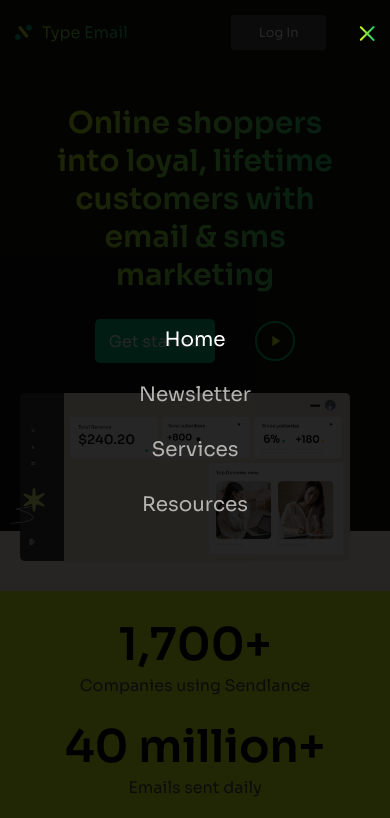
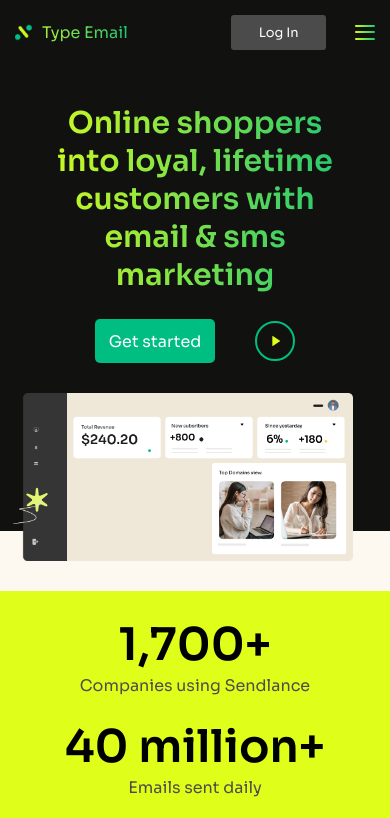
Before and after one commit to erykpham/type-email, a website with bundled scripts: page index.html in a window 390 px wide. Shown: the top 818 px of the page. Built offline with nearby package versions, Linux system fonts and the light colour scheme.

```diff
--- a/index.html
+++ b/index.html
@@ -37,14 +37,14 @@
                         <a class="link" href="#service">Services</a>
                         <a class="link" href="#resource">Resources</a>
                      </div>
-                     <div class="navbar__main mobile">
+                     <div class="navbar__main mobile hide">
                         <a class="link active" href="#home">Home</a>
                         <a class="link" href="#newsletter">Newsletter</a>
                         <a class="link" href="#service">Services</a>
                         <a class="link" href="#resource">Resources</a>
                      </div>
                      <a href="/" class="login btn">Log In</a>
-                     <div class="hamburger closeIcon">
+                     <div class="hamburger">
                         <span></span>
                         <span></span>
                         <span></span>
--- a/scss/_header.scss
+++ b/scss/_header.scss
@@ -180,7 +180,7 @@
       }
    }
    &__img {
-      transform: translate(-1.5rem, 3rem);
+      transform: translate(-1.2rem, 3rem);
       width: var(--header-img-value);
       padding-top: calc(var(--aspect-ratio) * var(--header-img-value));
       margin: 0 auto;
```
Also changed, not shown: Readme.md (added), assets/card-2.png (deleted), css/style.css, overviewLaptop.png (added), overviewMobile.png (added), 1 other file.
